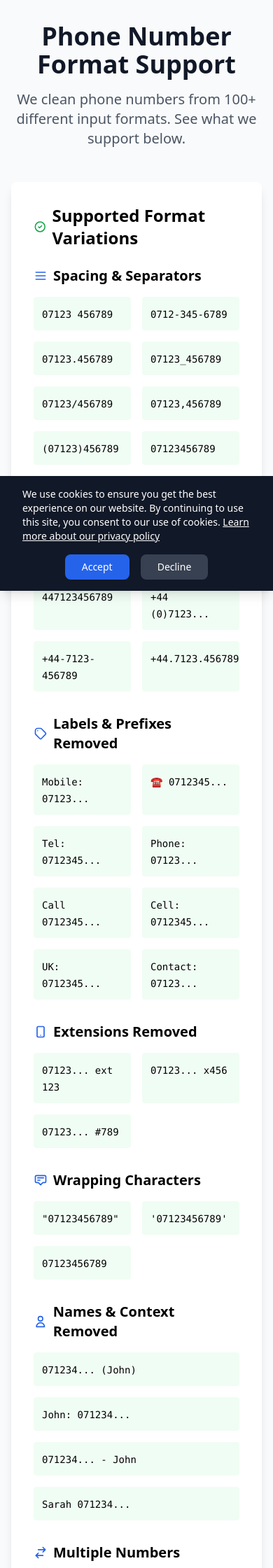
After one commit to wellis321/validation, a PHP site: page /phone-variations-coverage.php in a window 390 px wide. The commit adds this page. Shown: the top 2240 px of the page at 70% size. Run offline with PHP 8.4, Linux system fonts and the light colour scheme; some libraries are stand-ins or nearby versions.

Commit message:
Replace emoji icons with modern SVG icons on phone variations page and make link more prominent

```diff
--- /dev/null
+++ b/phone-variations-coverage.php
@@ -0,0 +1,239 @@
+<?php
+require_once __DIR__ . '/includes/init.php';
+
+$pageTitle = 'Phone Number Format Support';
+?>
+<!DOCTYPE html>
+<html lang="en">
+<head>
+    <meta charset="UTF-8">
+    <meta name="viewport" content="width=device-width, initial-scale=1.0">
+    <title><?php echo htmlspecialchars($pageTitle); ?> - Simple Data Cleaner</title>
+    <script src="https://cdn.tailwindcss.com"></script>
+</head>
+<body class="min-h-screen bg-gray-50">
+    <main class="container mx-auto px-4 py-8 max-w-6xl">
+        <header class="text-center mb-12">
+            <h1 class="text-4xl font-bold text-gray-900 mb-4">Phone Number Format Support</h1>
+            <p class="text-xl text-gray-600 max-w-3xl mx-auto">
+                We clean phone numbers from 100+ different input formats. See what we support below.
+            </p>
+        </header>
+
+        <div class="bg-white rounded-lg shadow-lg p-8 mb-8">
+            <h2 class="text-2xl font-bold mb-6 flex items-center">
+                <svg class="w-6 h-6 mr-2 text-green-600" fill="none" stroke="currentColor" viewBox="0 0 24 24">
+                    <path stroke-linecap="round" stroke-linejoin="round" stroke-width="2" d="M9 12l2 2 4-4m6 2a9 9 0 11-18 0 9 9 0 0118 0z"/>
+                </svg>
+                Supported Format Variations
+            </h2>
+
+            <!-- Basic Variations -->
+            <div class="mb-8">
+                <h3 class="text-xl font-semibold mb-4 flex items-center">
+                    <svg class="w-5 h-5 mr-2 text-blue-600" fill="none" stroke="currentColor" viewBox="0 0 24 24">
+                        <path stroke-linecap="round" stroke-linejoin="round" stroke-width="2" d="M4 6h16M4 12h16M4 18h16"/>
+                    </svg>
+                    Spacing & Separators
+                </h3>
+                <div class="grid grid-cols-2 md:grid-cols-4 gap-4">
+                    <div class="bg-green-50 p-3 rounded"><code class="text-sm">07123 456789</code></div>
+                    <div class="bg-green-50 p-3 rounded"><code class="text-sm">0712-345-6789</code></div>
+                    <div class="bg-green-50 p-3 rounded"><code class="text-sm">07123.456789</code></div>
+                    <div class="bg-green-50 p-3 rounded"><code class="text-sm">07123_456789</code></div>
+                    <div class="bg-green-50 p-3 rounded"><code class="text-sm">07123/456789</code></div>
+                    <div class="bg-green-50 p-3 rounded"><code class="text-sm">07123,456789</code></div>
+                    <div class="bg-green-50 p-3 rounded"><code class="text-sm">(07123)456789</code></div>
+                    <div class="bg-green-50 p-3 rounded"><code class="text-sm">07123456789</code></div>
+                </div>
+            </div>
+
+            <!-- Country Code Variations -->
+            <div class="mb-8">
+                <h3 class="text-xl font-semibold mb-4 flex items-center">
+                    <svg class="w-5 h-5 mr-2 text-blue-600" fill="none" stroke="currentColor" viewBox="0 0 24 24">
+                        <path stroke-linecap="round" stroke-linejoin="round" stroke-width="2" d="M3.055 11H5a2 2 0 012 2v1a2 2 0 002 2 2 2 0 012 2v2.945M8 3.935V5.5A2.5 2.5 0 0010.5 8h.5a2 2 0 012 2 2 2 0 104 0 2 2 0 012-2h1.064M15 20.488V18a2 2 0 012-2h3.064M21 12a9 9 0 11-18 0 9 9 0 0118 0z"/>
+                    </svg>
+                    Country Code Formats
+                </h3>
+                <div class="grid grid-cols-2 md:grid-cols-4 gap-4">
+                    <div class="bg-green-50 p-3 rounded"><code class="text-sm">+44 7123456789</code></div>
+                    <div class="bg-green-50 p-3 rounded"><code class="text-sm">0044 7123456789</code></div>
+                    <div class="bg-green-50 p-3 rounded"><code class="text-sm">447123456789</code></div>
+                    <div class="bg-green-50 p-3 rounded"><code class="text-sm">+44 (0)7123...</code></div>
+                    <div class="bg-green-50 p-3 rounded"><code class="text-sm">+44-7123-456789</code></div>
+                    <div class="bg-green-50 p-3 rounded"><code class="text-sm">+44.7123.456789</code></div>
+                </div>
+            </div>
+
+            <!-- Labels & Prefixes -->
+            <div class="mb-8">
+                <h3 class="text-xl font-semibold mb-4 flex items-center">
+                    <svg class="w-5 h-5 mr-2 text-blue-600" fill="none" stroke="currentColor" viewBox="0 0 24 24">
+                        <path stroke-linecap="round" stroke-linejoin="round" stroke-width="2" d="M7 7h.01M7 3h5c.512 0 1.024.195 1.414.586l7 7a2 2 0 010 2.828l-7 7a2 2 0 01-2.828 0l-7-7A1.994 1.994 0 013 12V7a4 4 0 014-4z"/>
+                    </svg>
+                    Labels & Prefixes Removed
+                </h3>
+                <div class="grid grid-cols-2 md:grid-cols-4 gap-4">
+                    <div class="bg-green-50 p-3 rounded"><code class="text-sm">Mobile: 07123...</code></div>
+                    <div class="bg-green-50 p-3 rounded"><code class="text-sm">☎️ 0712345...</code></div>
+                    <div class="bg-green-50 p-3 rounded"><code class="text-sm">Tel: 0712345...</code></div>
+                    <div class="bg-green-50 p-3 rounded"><code class="text-sm">Phone: 07123...</code></div>
+                    <div class="bg-green-50 p-3 rounded"><code class="text-sm">Call 0712345...</code></div>
+                    <div class="bg-green-50 p-3 rounded"><code class="text-sm">Cell: 0712345...</code></div>
+                    <div class="bg-green-50 p-3 rounded"><code class="text-sm">UK: 0712345...</code></div>
+                    <div class="bg-green-50 p-3 rounded"><code class="text-sm">Contact: 07123...</code></div>
+                </div>
+            </div>
+
+            <!-- Extensions -->
+            <div class="mb-8">
+                <h3 class="text-xl font-semibold mb-4 flex items-center">
+                    <svg class="w-5 h-5 mr-2 text-blue-600" fill="none" stroke="currentColor" viewBox="0 0 24 24">
+                        <path stroke-linecap="round" stroke-linejoin="round" stroke-width="2" d="M12 18h.01M8 21h8a2 2 0 002-2V5a2 2 0 00-2-2H8a2 2 0 00-2 2v14a2 2 0 002 2z"/>
+                    </svg>
+                    Extensions Removed
+                </h3>
+                <div class="grid grid-cols-2 md:grid-cols-3 gap-4">
+                    <div class="bg-green-50 p-3 rounded"><code class="text-sm">07123... ext 123</code></div>
+                    <div class="bg-green-50 p-3 rounded"><code class="text-sm">07123... x456</code></div>
+                    <div class="bg-green-50 p-3 rounded"><code class="text-sm">07123... #789</code></div>
+                </div>
+            </div>
+
+            <!-- Quotes & Wrapping -->
+            <div class="mb-8">
+                <h3 class="text-xl font-semibold mb-4 flex items-center">
+                    <svg class="w-5 h-5 mr-2 text-blue-600" fill="none" stroke="currentColor" viewBox="0 0 24 24">
+                        <path stroke-linecap="round" stroke-linejoin="round" stroke-width="2" d="M7 8h10M7 12h4m1 8l-4-4H5a2 2 0 01-2-2V6a2 2 0 012-2h14a2 2 0 012 2v8a2 2 0 01-2 2h-3l-4 4z"/>
+                    </svg>
+                    Wrapping Characters
+                </h3>
+                <div class="grid grid-cols-2 md:grid-cols-3 gap-4">
+                    <div class="bg-green-50 p-3 rounded"><code class="text-sm">"07123456789"</code></div>
+                    <div class="bg-green-50 p-3 rounded"><code class="text-sm">'07123456789'</code></div>
+                    <div class="bg-green-50 p-3 rounded"><code class="text-sm"> 07123456789 </code></div>
+                </div>
+            </div>
+
+            <!-- Name/Context Removal -->
+            <div class="mb-8">
+                <h3 class="text-xl font-semibold mb-4 flex items-center">
+                    <svg class="w-5 h-5 mr-2 text-blue-600" fill="none" stroke="currentColor" viewBox="0 0 24 24">
+                        <path stroke-linecap="round" stroke-linejoin="round" stroke-width="2" d="M16 7a4 4 0 11-8 0 4 4 0 018 0zM12 14a7 7 0 00-7 7h14a7 7 0 00-7-7z"/>
+                    </svg>
+                    Names & Context Removed
+                </h3>
+                <div class="grid grid-cols-1 md:grid-cols-2 gap-4">
+                    <div class="bg-green-50 p-3 rounded"><code class="text-sm">071234... (John)</code></div>
+                    <div class="bg-green-50 p-3 rounded"><code class="text-sm">John: 071234...</code></div>
+                    <div class="bg-green-50 p-3 rounded"><code class="text-sm">071234... - John</code></div>
+                    <div class="bg-green-50 p-3 rounded"><code class="text-sm">Sarah 071234...</code></div>
+                </div>
+            </div>
+
+            <!-- Multiple Numbers -->
+            <div class="mb-8">
+                <h3 class="text-xl font-semibold mb-4 flex items-center">
+                    <svg class="w-5 h-5 mr-2 text-blue-600" fill="none" stroke="currentColor" viewBox="0 0 24 24">
+                        <path stroke-linecap="round" stroke-linejoin="round" stroke-width="2" d="M8 7h12m0 0l-4-4m4 4l-4 4m0 6H4m0 0l4 4m-4-4l4-4"/>
+                    </svg>
+                    Multiple Numbers
+                </h3>
+                <div class="grid grid-cols-1 md:grid-cols-2 gap-4">
+                    <div class="bg-green-50 p-3 rounded"><code class="text-sm">071234... / 079876...</code></div>
+                    <div class="bg-green-50 p-3 rounded"><code class="text-sm">071234... or 079876...</code></div>
+                    <div class="bg-green-50 p-3 rounded"><code class="text-sm">071234...; 079876...</code></div>
+                </div>
+                <p class="text-sm text-gray-600 mt-2">Note: We extract the first phone number when multiple are present.</p>
+            </div>
+
+            <!-- Special Cases -->
+            <div class="mb-8">
+                <h3 class="text-xl font-semibold mb-4 flex items-center">
+                    <svg class="w-5 h-5 mr-2 text-blue-600" fill="none" stroke="currentColor" viewBox="0 0 24 24">
+                        <path stroke-linecap="round" stroke-linejoin="round" stroke-width="2" d="M9.663 17h4.673M12 3v1m6.364 1.636l-.707.707M21 12h-1M4 12H3m3.343-5.657l-.707-.707m2.828 9.9a5 5 0 117.072 0l-.548.547A3.374 3.374 0 0014 18.469V19a2 2 0 11-4 0v-.531c0-.895-.356-1.754-.988-2.386l-.548-.547z"/>
+                    </svg>
+                    Special Cases Handled
+                </h3>
+                <div class="grid grid-cols-1 md:grid-cols-2 gap-4">
+                    <div class="bg-blue-50 p-3 rounded">
+                        <strong>Excel Scientific Notation:</strong><br>
+                        <code class="text-sm">4.47701E+11</code> → <code class="text-sm">+44 7700 900123</code>
+                    </div>
+                    <div class="bg-blue-50 p-3 rounded">
+                        <strong>Missing Leading Zero:</strong><br>
+                        <code class="text-sm">7123456789</code> → <code class="text-sm">+44 7123 456789</code>
+                    </div>
+                </div>
+            </div>
+
+            <!-- Output Formats -->
+            <div class="mb-8 border-t pt-8">
+                <h3 class="text-xl font-semibold mb-4 flex items-center">
+                    <svg class="w-5 h-5 mr-2 text-blue-600" fill="none" stroke="currentColor" viewBox="0 0 24 24">
+                        <path stroke-linecap="round" stroke-linejoin="round" stroke-width="2" d="M7 16a4 4 0 01-.88-7.903A5 5 0 1115.9 6L16 6a5 5 0 011 9.9M15 13l-3-3m0 0l-3 3m3-3v12"/>
+                    </svg>
+                    Output Formats
+                </h3>
+                <div class="grid grid-cols-1 md:grid-cols-2 gap-6">
+                    <div class="bg-gray-50 p-4 rounded-lg">
+                        <h4 class="font-semibold mb-2">International Format (+44)</h4>
+                        <code class="text-lg">+44 7700 900123</code>
+                    </div>
+                    <div class="bg-gray-50 p-4 rounded-lg">
+                        <h4 class="font-semibold mb-2">UK Format (0)</h4>
+                        <code class="text-lg">07700 900123</code>
+                    </div>
+                </div>
+            </div>
+        </div>
+
+        <!-- Not Supported Yet -->
+        <div class="bg-orange-50 border border-orange-200 rounded-lg p-8 mb-8">
+            <h2 class="text-2xl font-bold mb-6 text-orange-900 flex items-center">
+                <svg class="w-6 h-6 mr-2" fill="none" stroke="currentColor" viewBox="0 0 24 24">
+                    <path stroke-linecap="round" stroke-linejoin="round" stroke-width="2" d="M12 9v2m0 4h.01m-6.938 4h13.856c1.54 0 2.502-1.667 1.732-3L13.732 4c-.77-1.333-2.694-1.333-3.464 0L3.34 16c-.77 1.333.192 3 1.732 3z"/>
+                </svg>
+                Currently Not Supported
+            </h2>
+            <ul class="space-y-2 text-orange-800">
+                <li>• Extra digits (typos)</li>
+                <li>• Non-ASCII characters</li>
+                <li>• HTML encoded entities</li>
+                <li>• Protocol links (tel:, callto:)</li>
+            </ul>
+        </div>
+
+        <!-- Get in Touch -->
+        <div class="bg-blue-50 border border-blue-200 rounded-lg p-8">
+            <h2 class="text-2xl font-bold mb-4 flex items-center">
+                <svg class="w-6 h-6 mr-2" fill="none" stroke="currentColor" viewBox="0 0 24 24">
+                    <path stroke-linecap="round" stroke-linejoin="round" stroke-width="2" d="M9.663 17h4.673M12 3v1m6.364 1.636l-.707.707M21 12h-1M4 12H3m3.343-5.657l-.707-.707m2.828 9.9a5 5 0 117.072 0l-.548.547A3.374 3.374 0 0014 18.469V19a2 2 0 11-4 0v-.531c0-.895-.356-1.754-.988-2.386l-.548-.547z"/>
+                </svg>
+                Have a Format We Don't Support?
+            </h2>
+            <p class="text-blue-800 mb-4">
+                If you have phone number data in a format we don't currently handle, please
+                <a href="mailto:noreply@simple-data-cleaner.com" class="text-blue-600 hover:underline">contact us</a>
+                with examples and we'll add support!
+            </p>
+            <p class="text-sm text-blue-700">
+                We're constantly improving our format detection and cleaning capabilities based on real-world data.
+            </p>
+        </div>
+
+        <div class="mt-8 text-center">
+            <a href="validation-rules.php" class="inline-flex items-center text-blue-600 hover:text-blue-800">
+                <svg class="w-5 h-5 mr-2" fill="none" stroke="currentColor" viewBox="0 0 24 24">
+                    <path stroke-linecap="round" stroke-linejoin="round" stroke-width="2" d="M10 19l-7-7m0 0l7-7m-7 7h18"/>
+                </svg>
+                Back to Validation Rules
+            </a>
+        </div>
+    </main>
+
+    <?php include __DIR__ . '/includes/footer.php'; ?>
+    <?php include __DIR__ . '/includes/cookie-banner.php'; ?>
+</body>
+</html>
```
Also changed, not shown: validation-rules.php (+13 -1 lines).
